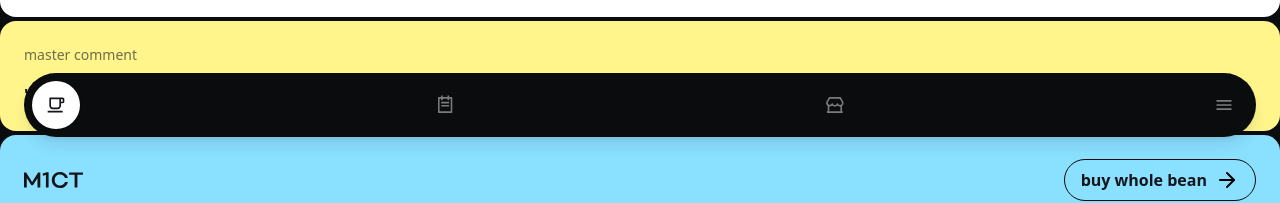
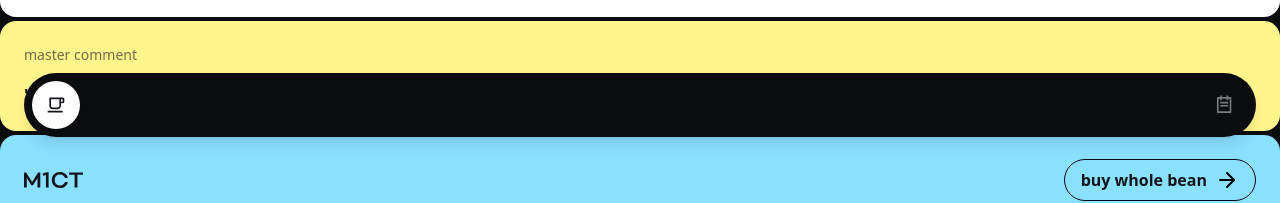
Before and after one commit to 309dot/coffee-nfc, a React (Vite) app: page / in a window 1280 px wide. Shown: the part 639-842 px from the top of the page. Built offline with nearby package versions, Linux system fonts and the light colour scheme.

Commit message:
하단 네비게이션 수정: Store와 Menu 버튼 숨김 (Coffee, Calendar만 표시)

```diff
--- a/src/components/ui/Navigation.tsx
+++ b/src/components/ui/Navigation.tsx
@@ -8,17 +8,20 @@ interface NavigationProps {
 
 export function Navigation({ activeTab = 'coffee', onTabChange }: NavigationProps) {
   const navItems = [
-    { id: 'coffee', icon: LeadIcon, label: 'Coffee' },
-    { id: 'calendar', icon: TodoIcon, label: 'Calendar' },
-    { id: 'store', icon: Store2Icon, label: 'Store' },
-    { id: 'menu', icon: MenuLineIcon, label: 'Menu' },
+    { id: 'coffee', icon: LeadIcon, label: 'Coffee', visible: true },
+    { id: 'calendar', icon: TodoIcon, label: 'Calendar', visible: true },
+    { id: 'store', icon: Store2Icon, label: 'Store', visible: false },
+    { id: 'menu', icon: MenuLineIcon, label: 'Menu', visible: false },
   ];
+
+  // 보이는 아이템만 필터링
+  const visibleItems = navItems.filter(item => item.visible);
 
   return (
     <div className="fixed bottom-0 left-0 right-0 z-40 p-6">
       <div className="bg-dark-navy rounded-full shadow-lg">
         <div className="flex justify-between items-center px-2 py-2 gap-5">
-          {navItems.map(({ id, icon: Icon, label }) => (
+          {visibleItems.map(({ id, icon: Icon, label }) => (
             <button
               key={id}
               onClick={() => onTabChange?.(id)}
```
